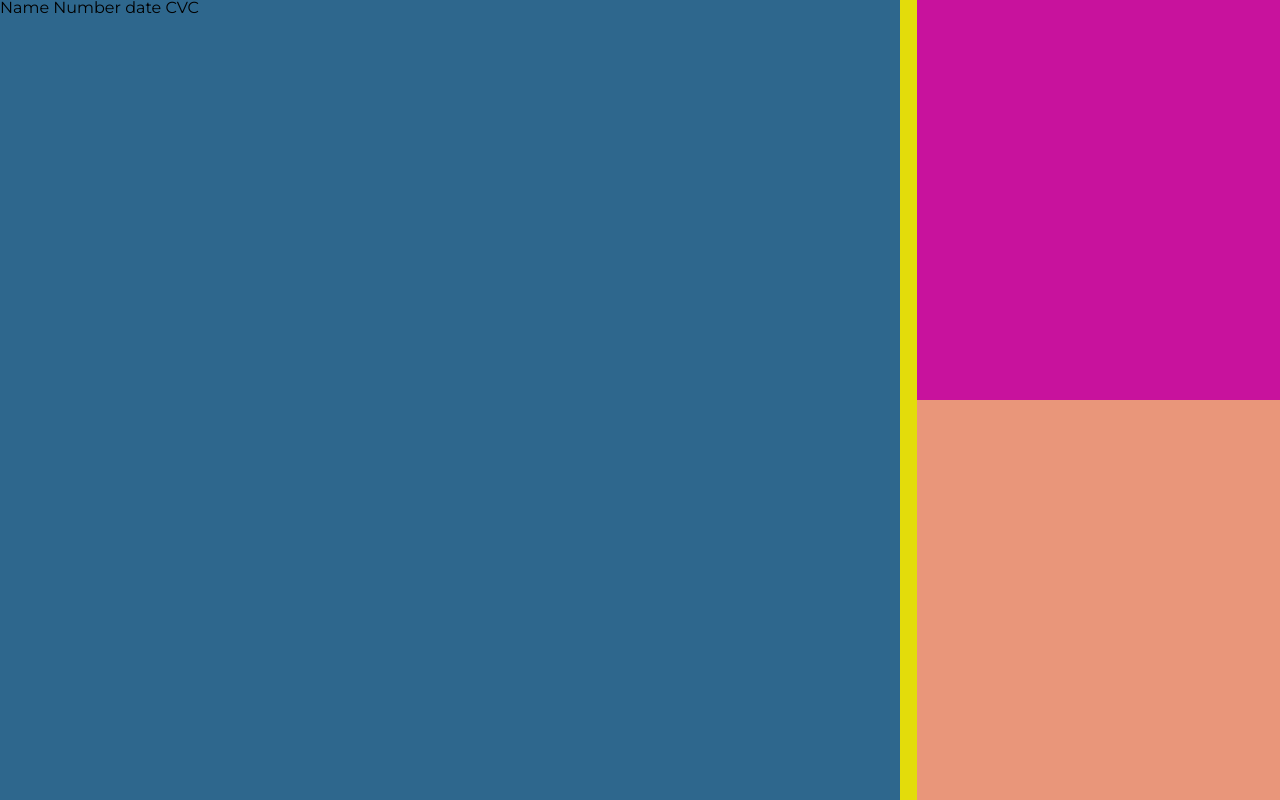
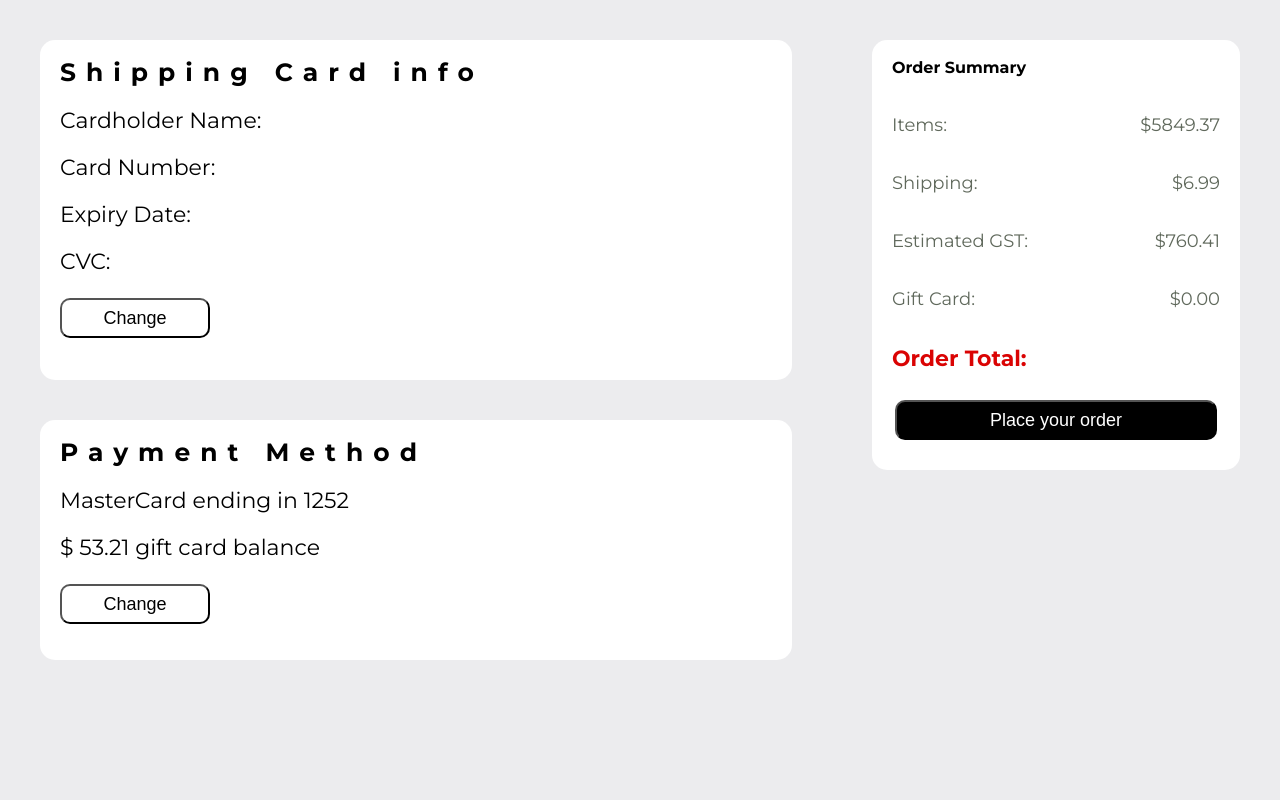
Before and after one commit to nucikk/store-app, a React (Create React App) app in the folder store-techno/: page /checkout in a window 1280 px wide. Shown: the top 800 px of the page. Built offline with nearby package versions, Linux system fonts and the light colour scheme.

Commit message:
Add checkout page design and 'change' function to redirect to payment page

```diff
--- a/store-techno/src/App.js
+++ b/store-techno/src/App.js
@@ -28,8 +28,8 @@ function App() {
         <Route path="/" element={<Dashboard />}></Route>
         <Route path="/product/:id" element={<Productview productName="Product name" productModel="Product model"/>} />
         <Route path="/checkItem/:id"  element={<CheckBag cart={cart} cartPhotos={cartPhotos} />} />
-        <Route path="/payment" element={<Payment />} />
         <Route path="/checkout"  element={<Checkout />} />
+         <Route path="/payment" element={<Payment />} />
       </Routes>
     </>
   );
--- a/store-techno/src/Page/CheckBag.jsx
+++ b/store-techno/src/Page/CheckBag.jsx
@@ -5,14 +5,14 @@ import Navbar from '../Components/Navbar';
 import "../Style/CheckBag.css";
 import { productSectionOne, productSectionSecond } from "../Components/Product";
 
-const CheckBag = ({cart }) => {
+const CheckBag = ({ cart }) => {
   const [cartItems, setCartItems] = useState(cart)
 
   const location = useLocation();
-  const queryParams = new URLSearchParams(location.search);
+  const query = new URLSearchParams(location.search);
   const { id } = useParams();
-  const [product, setProduct] = useState(findProductById(parseInt(id)));
-  const [total, setTotal] = useState(0);
+  const [selectedProduct, setSelectedProduct] = useState(findProductById(parseInt(id)));
+  const [total, setTotal] = useState(localStorage.getItem('total') || "");
 
 
   useEffect(() => {
@@ -21,7 +21,7 @@ const CheckBag = ({cart }) => {
 
 
   useEffect(() => {
-    setProduct(findProductById(parseInt(id)));
+    setSelectedProduct(findProductById(parseInt(id)));
   }, [id]);
 
   function findProductById(id) {
@@ -34,8 +34,8 @@ const CheckBag = ({cart }) => {
       return {
         ...item,
         quantity: item.quantity || 1, // add a default quantity of 1 if it doesn't exist
-        price: product ? product.price : item.price,
-        photo: product ? product.photo : item.photo // use item.photo if product is undefined
+        price: selectedProduct ? selectedProduct.price : item.price,
+        photo: selectedProduct ? selectedProduct.photo : item.photo // use item.photo if selectedProduct is undefined
       };
     } else {
       return item;
@@ -63,11 +63,11 @@ const CheckBag = ({cart }) => {
 
   const selectedProducts = updatedCartItems.filter(item => item.id !== parseInt(id));
   useEffect(() => {
-    const totalPrice = cartItems.reduce((acc, item) => {
+    const totalPrice = updatedCartItems.reduce((acc, item) => {
       return acc + item.price * (item.quantity || 1);
     }, 0);
     setTotal(totalPrice.toFixed(2));
-  }, [cartItems]);
+  }, [updatedCartItems]);
 
   return (
     <>
@@ -90,7 +90,7 @@ const CheckBag = ({cart }) => {
                   <h3 className="cart_model">{item.productModel}</h3>
                   <p className="cart_description">{item.description}</p>
                   <div className="cart_rating_container">
-                    <img className="cart_rating_stars" src={item.rating} alt="stars"/>
+                    <img className="cart_rating_stars" src={item.rating} alt="stars" />
                     <span className="product_rating"> 4.5 / 5</span>
                   </div>
 
@@ -109,10 +109,9 @@ const CheckBag = ({cart }) => {
 
         <div className="cart_view">
           <div className='checkout_box'>
-         <Link to="/payment">
+            <Link to={{ pathname: "/checkout", search: `?total=${total}` }}>
               <button className='checkout_btn'>Checkout</button>
             </Link>
-
             <h3 className="total_item">TOTAL: ${total} </h3>
           </div>
 
--- a/store-techno/src/Page/Checkout.jsx
+++ b/store-techno/src/Page/Checkout.jsx
@@ -1,29 +1,65 @@
 import React from 'react'
-import { useLocation } from 'react-router-dom';
+import { Link, useLocation } from 'react-router-dom';
 import "../Style/Checkout.css"
 const Checkout = () => {
   const location = useLocation();
   const query = new URLSearchParams(location.search);
+  const orderItems = [
+    {
+      name: "Items",
+      value: 5849.37,
+    },
+    {
+      name: "Shipping",
+      value: 6.99,
+    },
+    {
+      name: "Estimated GST",
+      value: 760.41,
+    },
+    {
+      name: "Gift Card",
+      value: 0.00,
+    },
+  ];
+
   const cardholderName = query.get('cardholderName') || '';
   const cardNumber = query.get('cardNumber') || '';
   const expiryDate = query.get('expiryDate' || "")
   const cardcvc = query.get('cardcvc' || "")
+  const total = query.get('total' || "")
   return (
     <>
       <div className="checkout_container">
         <div className="checkout_item">
           <div className="checkout_box_item">
-     Name   {cardholderName}
-     Number {cardNumber}
-     date {expiryDate}
-     CVC {cardcvc}
+            <h2 className="card_title">Shipping Card info</h2>
+            <p>Cardholder Name: {cardholderName}</p>
+            <p>Card Number: { cardNumber}</p>
+            <p>Expiry Date: { expiryDate} </p>
+            <p>CVC: {cardcvc} </p>
+            <Link to="/payment">
+              <button className="checkout_change_btn">Change</button>
+            </Link>
           </div>
           <div className="checkout_box_item">
-
+            <h2 className="card_title">Payment Method</h2>
+            <p>MasterCard ending in 1252</p>
+            <p>$ 53.21 gift card balance</p>
+              <button className="checkout_change_btn">Change</button>
           </div>
-
         </div>
-       <div className="order">    </div>
+        <div className="order_summary">
+          <h2 className="order_summary_title">Order Summary</h2>
+          {orderItems.map((item, index) => (
+            <div className="order_summary_item" key={index}>
+              <p>{item.name}:</p>
+              <span>${item.value.toFixed(2) || 0}</span>
+            </div>
+          ))}
+          <span className="checkout_total">Order Total: {total} </span>
+          <button className="place_order_btn">Place your order</button>
+        </div>
 
       </div>
 
--- a/store-techno/src/Style/Checkout.css
+++ b/store-techno/src/Style/Checkout.css
@@ -3,24 +3,77 @@
  min-height: 1080px;
  overflow: hidden;
  display: flex;
- background-color: darksalmon;
+ background-color: #ececee;
+ /* background-color: darksalmon; */
 }
+
 .checkout_item {
  width: 86rem;
  display: block;
- justify-content: center;
+ justify-content: space-around;
  align-items: center;
- background-color: #e3dc0b;
-}
-.checkout_box_item {
-width: 900px;
-height: 400px;
-background-color: #2e678d;
 }
 
-.order {
- width: 544px;
- height: 400px;
- background-color: #c8129d;
+.checkout_box_item {
+ height: 300px;
+ margin: 40px;
+ border-radius: 15px;
+ padding: 20px;
+ background-color: #ffffff;
+}
 
+.checkout_box_item:nth-child(2) {
+ height: 200px;
 }
+
+.checkout_box_item p {
+ font-size: 22px;
+ margin: 25px 0 10px 0;
+}
+
+.checkout_change_btn {
+ width: 150px;
+ height: 40px;
+ margin-top: 15px;
+ border-radius: 10px;
+ font-size: 18px;
+ background-color: #fff;
+}
+
+.order_summary {
+ margin: 40px;
+ width: 369px;
+ height: 430px;
+ border-radius: 15px;
+ background-color: #ffffff;
+}
+
+.order_summary_title {
+ padding: 20px;
+ font-weight: bold;
+}
+
+.order_summary_item,
+.checkout_total {
+ display: flex;
+ justify-content: space-between;
+ padding: 20px;
+ font-size: 18px;
+ color: #60695C;
+}
+
+.checkout_total {
+ font-size: 22px;
+ color: #da0303;
+ font-weight: bold;
+}
+
+.place_order_btn {
+ width: 322px;
+ height: 40px;
+ margin: 10px 23px;
+ background-color: black;
+ color: white;
+ font-size: 18px;
+ border-radius: 10px;
+}
```
Lines whose indentation alone changed are shown as unchanged.
